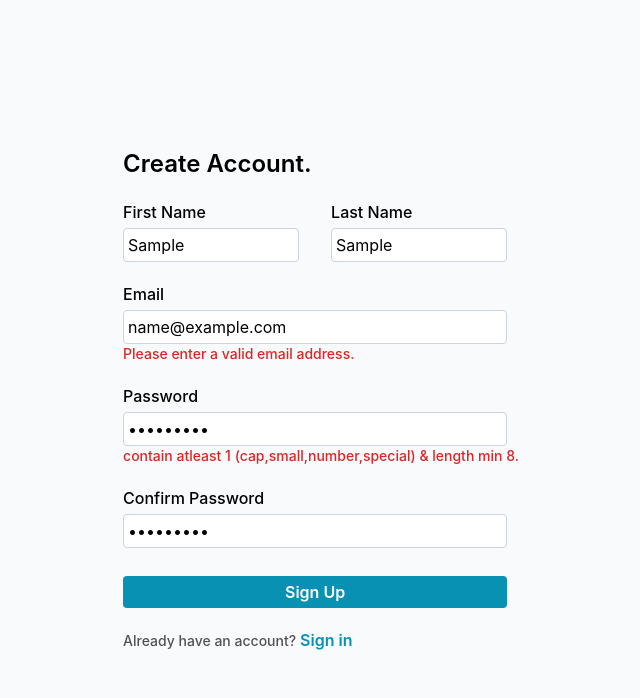
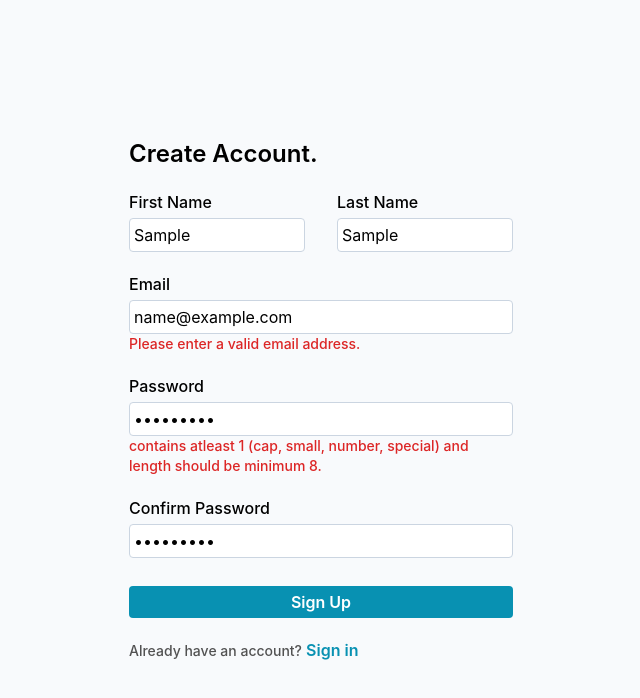
Before and after one commit to shaikrehman07/happy-feeds, a React (Create React App) app: page /signup in a window 1280 px wide. Both pictures are taken after typing "Sample", "Sample", "name@example.com", "Sample123", "Sample123" into the empty fields and a click on the button "Sign Up". Shown: the top 698 px of the page, without its empty margins (319-959 px from the left). Built offline with nearby package versions, Linux system fonts and the light colour scheme.

Commit message:
signup changes

```diff
--- a/src/signup.js
+++ b/src/signup.js
@@ -29,7 +29,11 @@ function SignUp() {
 
   function handleSubmit(e) {
     e.preventDefault();
-    if (errorMessageEmail || errorMessagePassword) {
+    if (
+      errorMessageEmail ||
+      errorMessagePassword ||
+      errorMessagePasswordValidation
+    ) {
       return;
     }
     if (btnDisable) {
@@ -154,8 +158,9 @@ function SignUp() {
               className="mt-1 border border-slate-300 focus:border-sky-500 rounded p-1 w-96 placeholder-slate-400 focus:outline-none focus:border-cyan-600 focus:ring-1 focus:ring-cyan-600"
             />
             {errorMessagePasswordValidation && (
-              <p className="text-red-600 font-medium antialiased text-sm">
-                contain atleast 1 (cap,small,number,special) & length min 8.
+              <p className="text-red-600 font-medium antialiased text-sm w-96">
+                contains atleast 1 (cap, small, number, special) and length
+                should be minimum 8.
               </p>
             )}
           </div>
```
